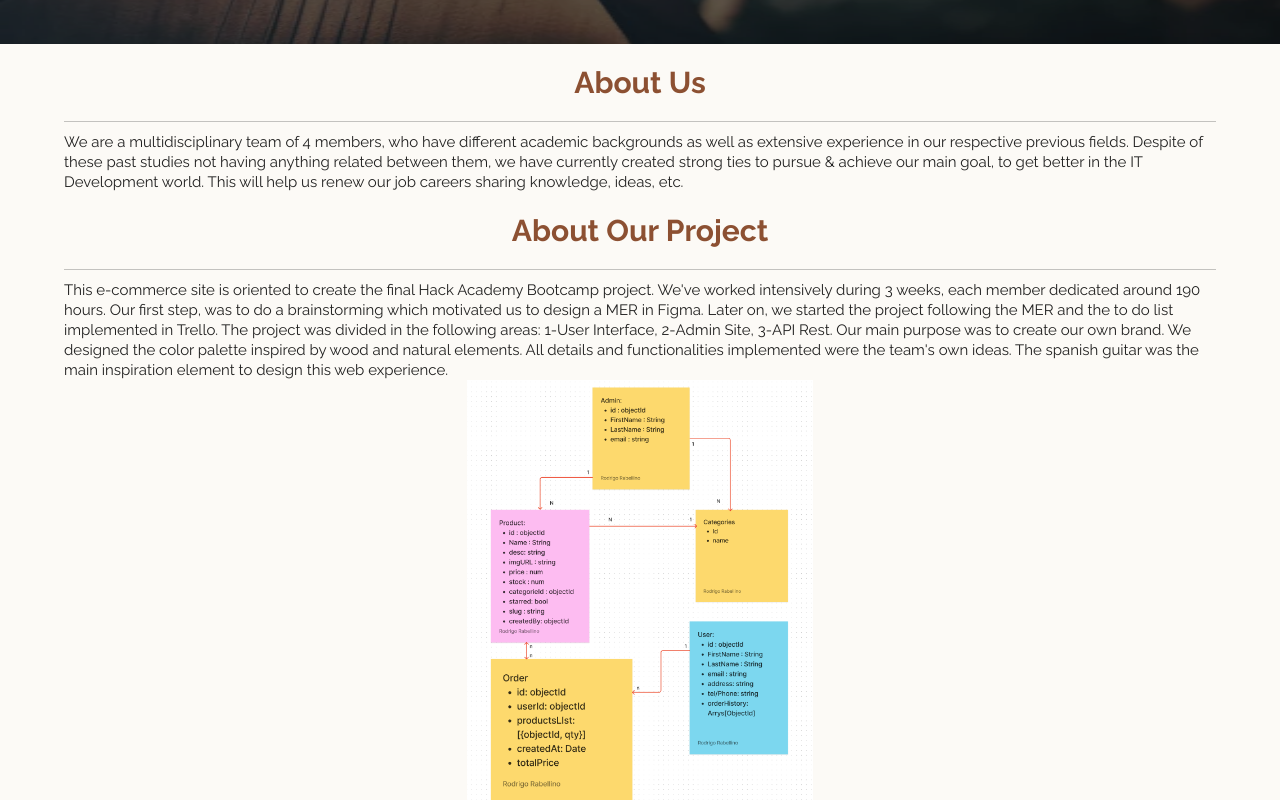
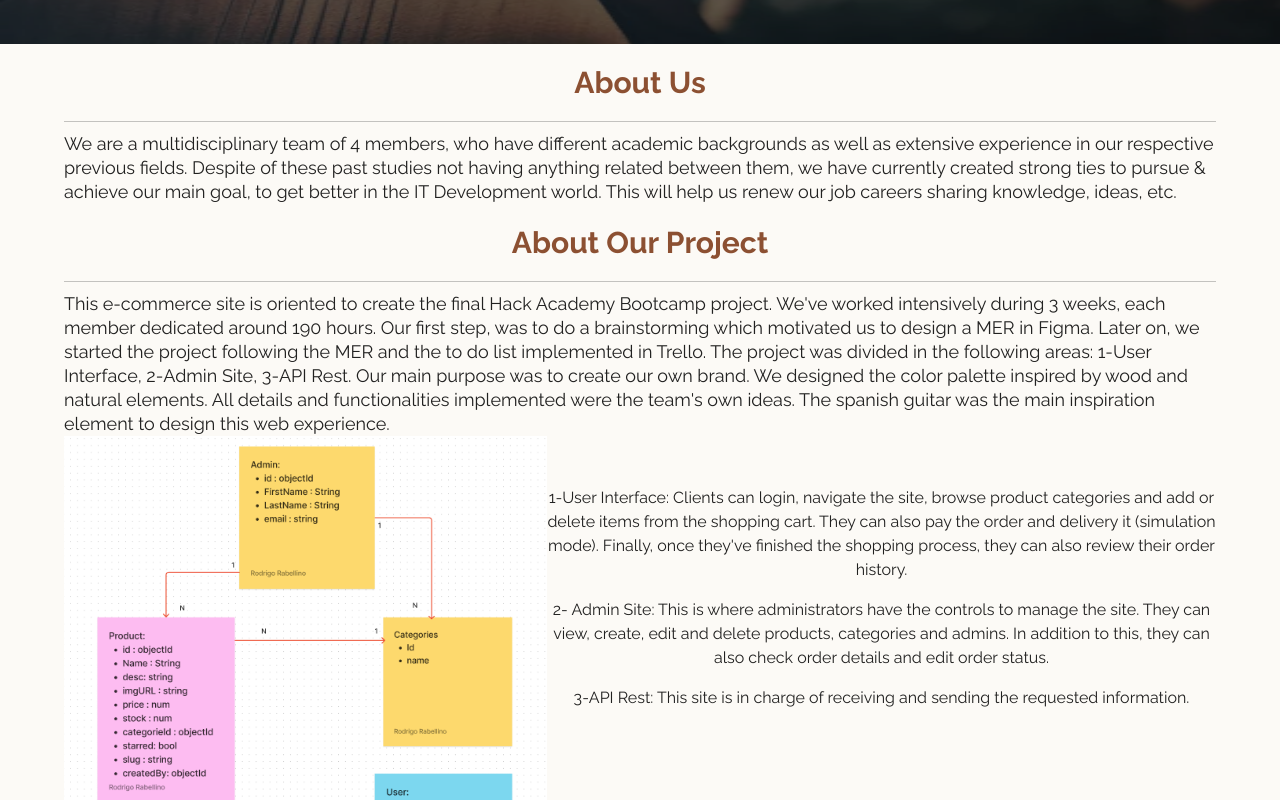
Before and after one commit to RodrigoRabellino/e-commerce-front, a React (Create React App) app: page /aboutUs in a window 1280 px wide. Shown: the part 420-1220 px from the top of the page. Built offline with nearby package versions, Linux system fonts and the light colour scheme; no server answers.

Commit message:
about us changes again

```diff
--- a/src/components/aboutUs/AboutUs.jsx
+++ b/src/components/aboutUs/AboutUs.jsx
@@ -139,8 +139,6 @@ const AboutUs = () => {
               id="rodriPhoto1"
               src={hover1 ? rodriPhoto2 : rodriPhoto1}
               className="AvatarRodri"
-              sx={avatarStyles}
-              alt="Rodri Photo"
               onMouseOver={() => setHover1(true)}
               onMouseOut={() => setHover1(false)}
             />
@@ -204,7 +202,13 @@ const AboutUs = () => {
       </Box>
       <Container>
         <Divider />
-        <Typography textAlign="start" fontSize="15px" variant="h5" pt="10px">
+        <Typography
+          textAlign="start"
+          fontSize="18px"
+          lineHeight="1.5rem"
+          variant="h5"
+          pt="10px"
+        >
           We are a multidisciplinary team of 4 members, who have different
           academic backgrounds as well as extensive experience in our respective
           previous fields. Despite of these past studies not having anything
@@ -229,7 +233,13 @@ const AboutUs = () => {
       </Box>
       <Container>
         <Divider />
-        <Typography textAlign="start" fontSize="15px" variant="h5" pt="10px">
+        <Typography
+          textAlign="start"
+          lineHeight="1.5rem"
+          fontSize="18px"
+          variant="h5"
+          pt="10px"
+        >
           This e-commerce site is oriented to create the final Hack Academy
           Bootcamp project. We've worked intensively during 3 weeks, each member
           dedicated around 190 hours. Our first step, was to do a brainstorming
@@ -242,13 +252,37 @@ const AboutUs = () => {
           own ideas. The spanish guitar was the main inspiration element to
           design this web experience.
         </Typography>
+        <Box display="flex">
+          <Box justifyContent="flex-start">
+            <img
+              mt="50px"
+              height="600px"
+              srcSet={require("../../assets/images/MERe-commerce.png")}
+            />
+          </Box>
+          <Box flexDirection="column" pt="50px">
+            <p fontSize="16px" lineHeight="1.5rem" textAlign="left">
+              1-User Interface: Clients can login, navigate the site, browse
+              product categories and add or delete items from the shopping cart.
+              They can also pay the order and delivery it (simulation mode).
+              Finally, once they've finished the shopping process, they can also
+              review their order history.
+            </p>
 
-        <img
-          display="flex"
-          justifyContent="flex-start"
-          width="30%"
-          srcSet={require("../../assets/images/MERe-commerce.png")}
-        />
+            <p lineHeight="1.5rem" textAlign="left">
+              2- Admin Site: This is where administrators have the controls to
+              manage the site. They can view, create, edit and delete products,
+              categories and admins. In addition to this, they can also check
+              order details and edit order status.
+            </p>
+
+            <p lineHeight="1.5rem" textAlign="left">
+              3-API Rest: This site is in charge of receiving and sending the
+              requested information.
+            </p>
+          </Box>
+        </Box>
+
         <Divider />
       </Container>
       {/* <Paper>
@@ -331,15 +365,15 @@ const AboutUs = () => {
                 </ListItem>
                 <ListItem>Mongoose</ListItem>
                 <ListItem>
-                  <svg viewBox="0 0 35 24" xmlns="http://www.w3.org/2000/svg">
+                  {/* <svg viewBox="0 0 35 24" xmlns="http://www.w3.org/2000/svg">
                     <path d="M16.634 16.504c.87-.075 1.543-.84 1.5-1.754-.047-.914-.796-1.648-1.709-1.648h-.061a1.71 1.71 0 00-1.648 1.769c.03.479.226.869.494 1.153-1.048 2.038-2.621 3.536-5.005 4.795-1.603.838-3.296 1.154-4.944.93-1.378-.195-2.456-.81-3.116-1.799-.988-1.499-1.078-3.116-.255-4.734.6-1.17 1.499-2.023 2.099-2.443a9.96 9.96 0 01-.42-1.543C-.868 14.408-.416 18.752.932 20.805c1.004 1.498 3.057 2.456 5.304 2.456.6 0 1.23-.044 1.843-.194 3.897-.749 6.848-3.086 8.541-6.532zm5.348-3.746c-2.32-2.728-5.738-4.226-9.634-4.226h-.51c-.253-.554-.837-.899-1.498-.899h-.045c-.943 0-1.678.81-1.647 1.753.03.898.794 1.648 1.708 1.648h.074a1.69 1.69 0 001.499-1.049h.555c2.309 0 4.495.674 6.488 1.992 1.527 1.005 2.622 2.323 3.237 3.897.538 1.288.509 2.547-.045 3.597-.855 1.647-2.294 2.517-4.196 2.517-1.199 0-2.367-.375-2.967-.644-.36.298-.96.793-1.394 1.093 1.318.598 2.652.943 3.94.943 2.922 0 5.094-1.647 5.919-3.236.898-1.798.824-4.824-1.47-7.416zM6.49 17.042c.03.899.793 1.648 1.708 1.648h.06a1.688 1.688 0 001.648-1.768c0-.9-.779-1.647-1.693-1.647h-.06c-.06 0-.15 0-.226.029-1.243-2.098-1.768-4.347-1.572-6.772.12-1.828.72-3.417 1.797-4.735.9-1.124 2.593-1.68 3.747-1.708 3.236-.061 4.585 3.971 4.689 5.574l1.498.45C17.741 3.197 14.686.62 11.764.62 9.02.62 6.49 2.613 5.47 5.535 4.077 9.43 4.991 13.177 6.7 16.174c-.15.195-.24.539-.21.868z"></path>
-                  </svg>
+                  </svg> */}
                   Redux
                 </ListItem>
               </Box>
               <Box>
                 <ListItem>
-                  <svg
+                  {/* <svg
                     xmlns="http://www.w3.org/2000/svg"
                     aria-hidden="true"
                     role="img"
@@ -352,20 +386,20 @@ const AboutUs = () => {
                       fill="currentColor"
                       d="M24 18.588a1.529 1.529 0 0 1-1.895-.72l-3.45-4.771l-.5-.667l-4.003 5.444a1.466 1.466 0 0 1-1.802.708l5.158-6.92l-4.798-6.251a1.595 1.595 0 0 1 1.9.666l3.576 4.83l3.596-4.81a1.435 1.435 0 0 1 1.788-.668L21.708 7.9l-2.522 3.283a.666.666 0 0 0 0 .994l4.804 6.412zM.002 11.576l.42-2.075c1.154-4.103 5.858-5.81 9.094-3.27c1.895 1.489 2.368 3.597 2.275 5.973H1.116C.943 16.447 4.005 19.009 7.92 17.7a4.078 4.078 0 0 0 2.582-2.876c.207-.666.548-.78 1.174-.588a5.417 5.417 0 0 1-2.589 3.957a6.272 6.272 0 0 1-7.306-.933a6.575 6.575 0 0 1-1.64-3.858c0-.235-.08-.455-.134-.666A88.33 88.33 0 0 1 0 11.577zm1.127-.286h9.654c-.06-3.076-2.001-5.258-4.59-5.278c-2.882-.04-4.944 2.094-5.071 5.264z"
                     ></path>
-                  </svg>
+                  </svg> */}
                   Express
                 </ListItem>
                 <ListItem>
-                  <svg
+                  {/* <svg
                     xmlns="http://www.w3.org/2000/svg"
                     viewBox="0 0 1400 512"
                   >
                     <path d="M224 508c-6.7 0-13.5-1.8-19.4-5.2l-61.7-36.5c-9.2-5.2-4.7-7-1.7-8 12.3-4.3 14.8-5.2 27.9-12.7 1.4-.8 3.2-.5 4.6.4l47.4 28.1c1.7 1 4.1 1 5.7 0l184.7-106.6c1.7-1 2.8-3 2.8-5V149.3c0-2.1-1.1-4-2.9-5.1L226.8 37.7c-1.7-1-4-1-5.7 0L36.6 144.3c-1.8 1-2.9 3-2.9 5.1v213.1c0 2 1.1 4 2.9 4.9l50.6 29.2c27.5 13.7 44.3-2.4 44.3-18.7V167.5c0-3 2.4-5.3 5.4-5.3h23.4c2.9 0 5.4 2.3 5.4 5.3V378c0 36.6-20 57.6-54.7 57.6-10.7 0-19.1 0-42.5-11.6l-48.4-27.9C8.1 389.2.7 376.3.7 362.4V149.3c0-13.8 7.4-26.8 19.4-33.7L204.6 9c11.7-6.6 27.2-6.6 38.8 0l184.7 106.7c12 6.9 19.4 19.8 19.4 33.7v213.1c0 13.8-7.4 26.7-19.4 33.7L243.4 502.8c-5.9 3.4-12.6 5.2-19.4 5.2zm149.1-210.1c0-39.9-27-50.5-83.7-58-57.4-7.6-63.2-11.5-63.2-24.9 0-11.1 4.9-25.9 47.4-25.9 37.9 0 51.9 8.2 57.7 33.8.5 2.4 2.7 4.2 5.2 4.2h24c1.5 0 2.9-.6 3.9-1.7s1.5-2.6 1.4-4.1c-3.7-44.1-33-64.6-92.2-64.6-52.7 0-84.1 22.2-84.1 59.5 0 40.4 31.3 51.6 81.8 56.6 60.5 5.9 65.2 14.8 65.2 26.7 0 20.6-16.6 29.4-55.5 29.4-48.9 0-59.6-12.3-63.2-36.6-.4-2.6-2.6-4.5-5.3-4.5h-23.9c-3 0-5.3 2.4-5.3 5.3 0 31.1 16.9 68.2 97.8 68.2 58.4-.1 92-23.2 92-63.4z"></path>
-                  </svg>
+                  </svg> */}
                   Node.js
                 </ListItem>
                 <ListItem>
-                  <svg
+                  {/* <svg
                     xmlns="http://www.w3.org/2000/svg"
                     width="1.2em"
                     height="1.2em"
@@ -391,7 +425,7 @@ const AboutUs = () => {
                         <path d="M96.2985,112.9395l1.806,-13.373l13.27267,2.41875l23.65,32.551l-15.07867,10.95425z"></path>
                       </g>
                     </g>
-                  </svg>
+                  </svg> */}
                   Json Web Token
                 </ListItem>
                 <ListItem>Material UI</ListItem>
```
Also changed, not shown: src/components/Navbar/DrawerNav.jsx (+5 -8 lines).
